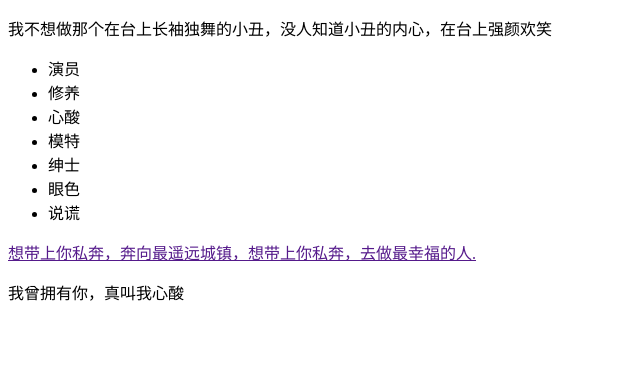
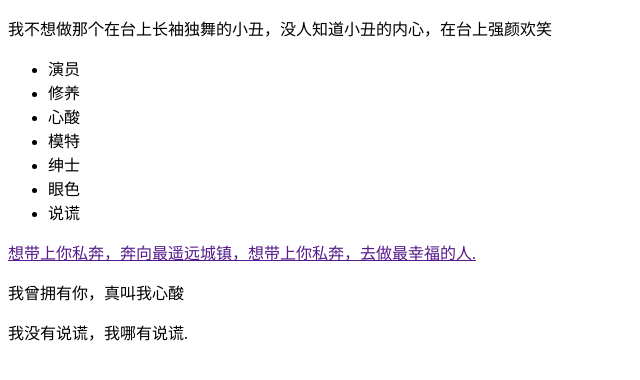
Before and after one commit to flyceibo/ceibo, a plain HTML site: page githubtest.html in a window 1280 px wide. Shown: the whole page, without its empty margins (0-640 px from the left). Drawn offline with Linux system fonts and the light colour scheme.

Commit message:
增加了说谎

```diff
--- a/githubtest.html
+++ b/githubtest.html
@@ -17,5 +17,6 @@
 		</ul>
 		<a href="">想带上你私奔，奔向最遥远城镇，想带上你私奔，去做最幸福的人.</a>
 		<p>我曾拥有你，真叫我心酸</p>
+		<p>我没有说谎，我哪有说谎.</p>
 	</body>
 </html>
```
